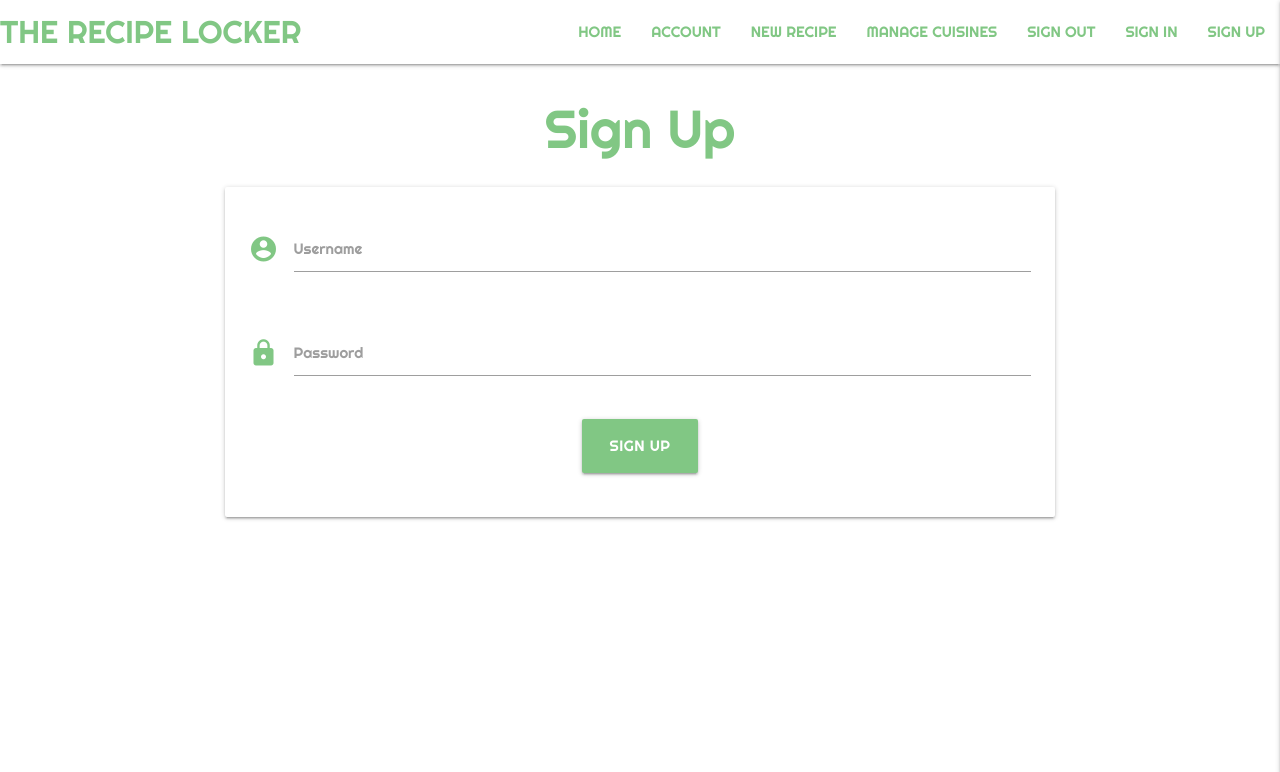
After one commit to Code-Institute-Submissions/FiachraCI-the_recipe_locker_MayResub2, a Flask app: page /sign_up in a window 1280 px wide. The commit adds this page. Shown: the top 772 px of the page. Run offline with Flask 2, Linux system fonts and the light colour scheme; some libraries are stand-ins or nearby versions.

Commit message:
Added Sign Up template

```diff
--- a/app.py
+++ b/app.py
@@ -4,6 +4,7 @@ from flask import (
     redirect, request, session, url_for)
 from flask_pymongo import PyMongo
 from bson.objectid import ObjectId
+from werkzeug.security import generate_password_hash, check_password_hash
 if os.path.exists("env.py"):
     import env
 
@@ -20,12 +21,15 @@ mongo = PyMongo(app)
 
 @app.route("/")
 @app.route("/get_instructions")
-
 def get_instructions():
     instructions = mongo.db.instructions.find()
     return render_template("instructions.html", instructions=instructions)
 
 
+@app.route("/sign_up", methods=["GET", "POST"])
+def sign_up():
+    return render_template("signup.html")
+
 if __name__ == "__main__":
     app.run(host=os.environ.get("IP", "0.0.0.0"),
             port=int(os.environ.get("PORT", "5000")),
--- a/static/css/style.css
+++ b/static/css/style.css
@@ -21,3 +21,11 @@
 .uppercase {
     text-transform: uppercase;
 }
+
+/* Buttons */
+
+.btn-custom {
+    background-color: #81c784;
+    color: white;
+    font-family: 'Righteous', cursive;
+}
--- a/templates/base.html
+++ b/templates/base.html
@@ -31,7 +31,7 @@
                     <li><a href="#">Manage Cuisines</a></li>
                     <li><a href="#">Sign Out</a></li>
                     <li><a href="#">Sign In</a></li>
-                    <li><a href="#">Sign Up</a></li>
+                    <li><a href="{{ url_for('sign_up') }}">Sign Up</a></li>
                 </ul>
             </div>
         </nav>
@@ -47,16 +47,9 @@
             <li><a href="#">Manage Cuisines</a></li>
             <li><a href="#">Sign Out</a></li>
             <li><a href="#">Sign In</a></li>
-            <li><a href="#">Sign Up</a></li>
+            <li><a href="{{ url_for('sign_up') }}">Sign Up</a></li>
         </ul>
     </header>
-
-    <i class="fa-solid fa-carrot"></i>
-    <i class="fa-solid fa-carrot"></i>
-    <i class="fa-solid fa-carrot"></i>
-    <i class="fa-solid fa-carrot"></i>
-    <i class="fa-solid fa-carrot"></i>
-    <i class="fa-solid fa-carrot"></i>
 
     {% block content %}
     {% endblock %}
--- /dev/null
+++ b/templates/signup.html
@@ -0,0 +1,34 @@
+{% extends "base.html" %}
+{% block content %}
+
+    <h2 class="center-align nav-custom">Sign Up</h2>
+
+    <div class="row">
+        <form class="col s12 m8 offset-m2" method="POST" action="{{ url_for('sign_up') }}">
+            <div class="card-panel nav-custom">
+                <!-- Username -->
+                <div class="row">
+                    <div class="input-field col s12">
+                        <i class="material-icons prefix">account_circle</i>
+                        <input name="username" id="username" type="text" class="validate">
+                        <label for="username">Username</label>
+                    </div>
+                </div>
+                <!-- Password -->
+                <div class="row">
+                    <div class="input-field col s12">
+                        <i class="material-icons prefix">lock</i>
+                        <input id="password" type="password" class="validate" name="password">
+                        <label for="password">Password</label>
+                    </div>
+                </div>
+                <!-- Sign Up -->
+                <div class="row center-align">
+                    <button class="s12 btn-large btn-custom uppercase">Sign Up</button>
+                </div>
+            </div>
+        </form>
+    </div>
+
+
+{% endblock %}
```
